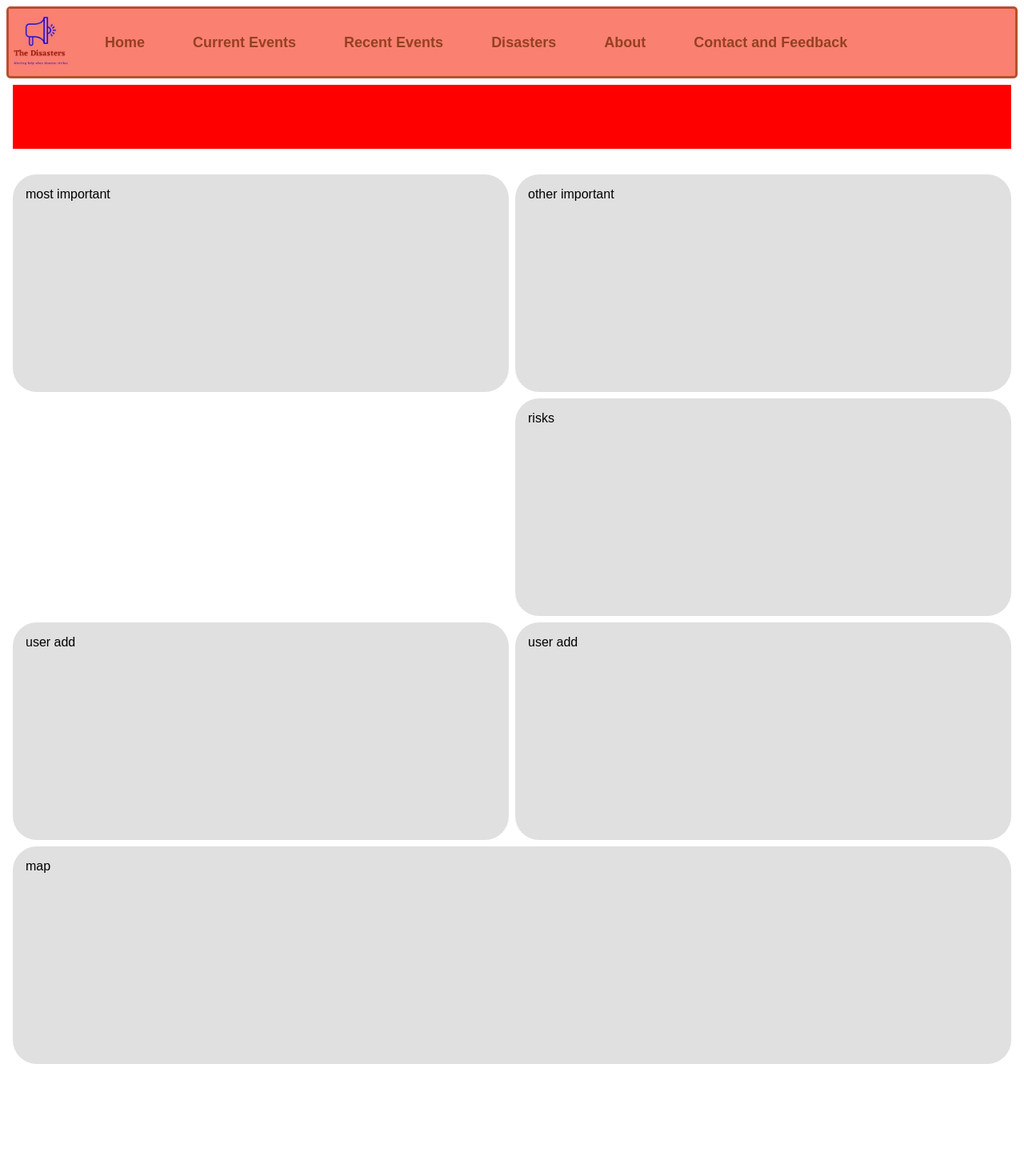
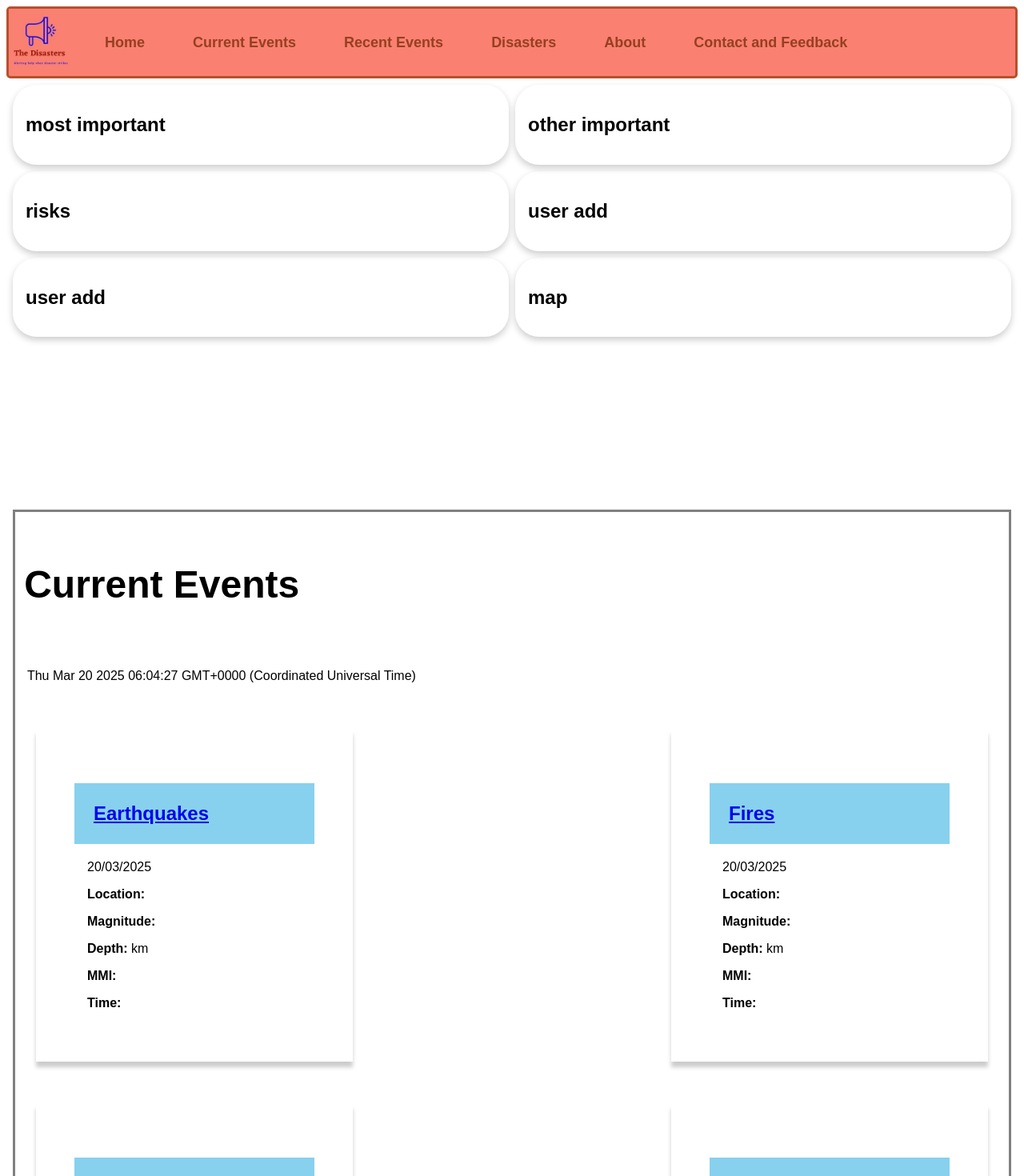
Before and after one commit to BIT-Studio-3/group-project-25-1-scade, a SvelteKit app: page / in a window 1280 px wide. Shown: the top 1470 px of the page at 80% size. Built offline with nearby package versions, Linux system fonts and the light colour scheme; no server answers.

Commit message:
feat: cards added need styling

```diff
--- a/src/routes/+page.svelte
+++ b/src/routes/+page.svelte
@@ -57,14 +57,13 @@
 
 <body>
   <!--current warning-->
-  <div class="warning"></div>
   <section class="card-section">
-    <div class="index-card" id="indexCard1">most important</div>
-    <div class="index-card" id="indexCard2">other important</div>
-    <div class="index-card" id="indexCard3">risks</div>
-    <div class="index-card" id="indexCard4">user add</div>
-    <div class="index-card" id="indexCard5">user add</div>
-    <div class="index-card" id="indexCard6">map</div>
+    <Card title="most important";class="index-card" id="indexCard1"/>
+    <Card title="other important" id="indexCard2"/>
+    <Card title ="risks" id="indexCard3"/>
+    <Card title ="user add" class="index-card" id="indexCard4"/>
+    <Card title ="user add" class="index-card" id="indexCard5"/>
+    <Card title ="map" class="indexCard6" id="indexCard6"/>
 
   </section>
 
@@ -107,26 +106,13 @@
 </body>
 
 <style>
- .warning{
-  height: 5em;
-  width: 100%;
-  background-color: red;
-  margin-bottom: 2em;
- }
+
  .card-section{
   display: grid;
     grid-template-columns: repeat(2, 1fr);
     grid-template-rows: repeat(5, 1fr);
     gap: 8px;
  }
-  .index-card{
-
-  height: 15em;
-  border-radius: 30px;
-  background: #e0e0e0;
-
-             padding: 1rem;
-  }
 
   #indexCard1{
     grid-row: span 2 / span 2;
@@ -137,7 +123,7 @@
   }
   #indexCard4{grid-row-start: 3;}
   #indexCard5{grid-row-start: 3;}
-  #indexCard6{grid-column: span 2 / span 2;
+  .indexCard6{grid-column: span 2 / span 2;
     grid-row: span 2 / span 2;
     grid-row-start: 4;}
 
```
